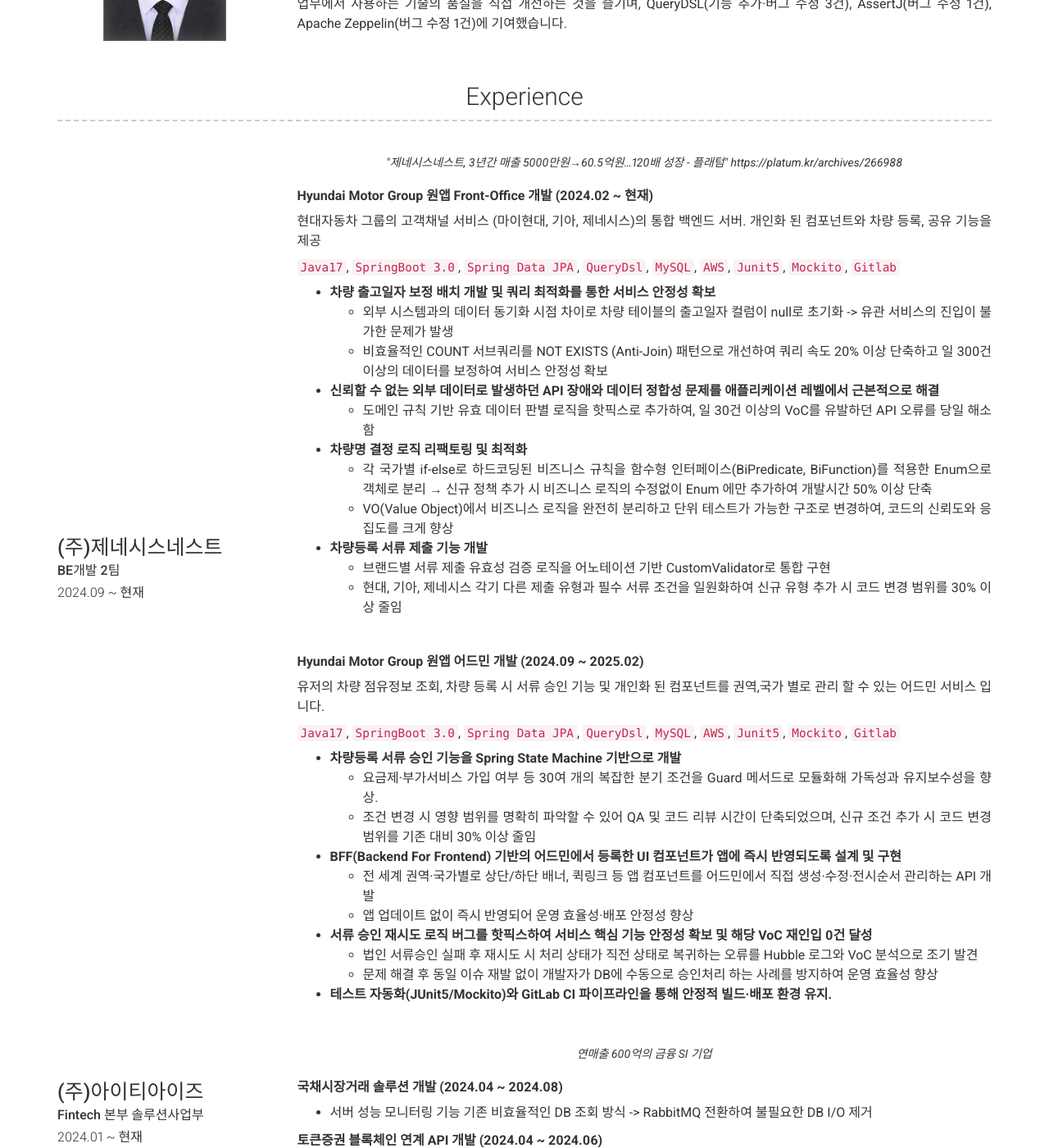
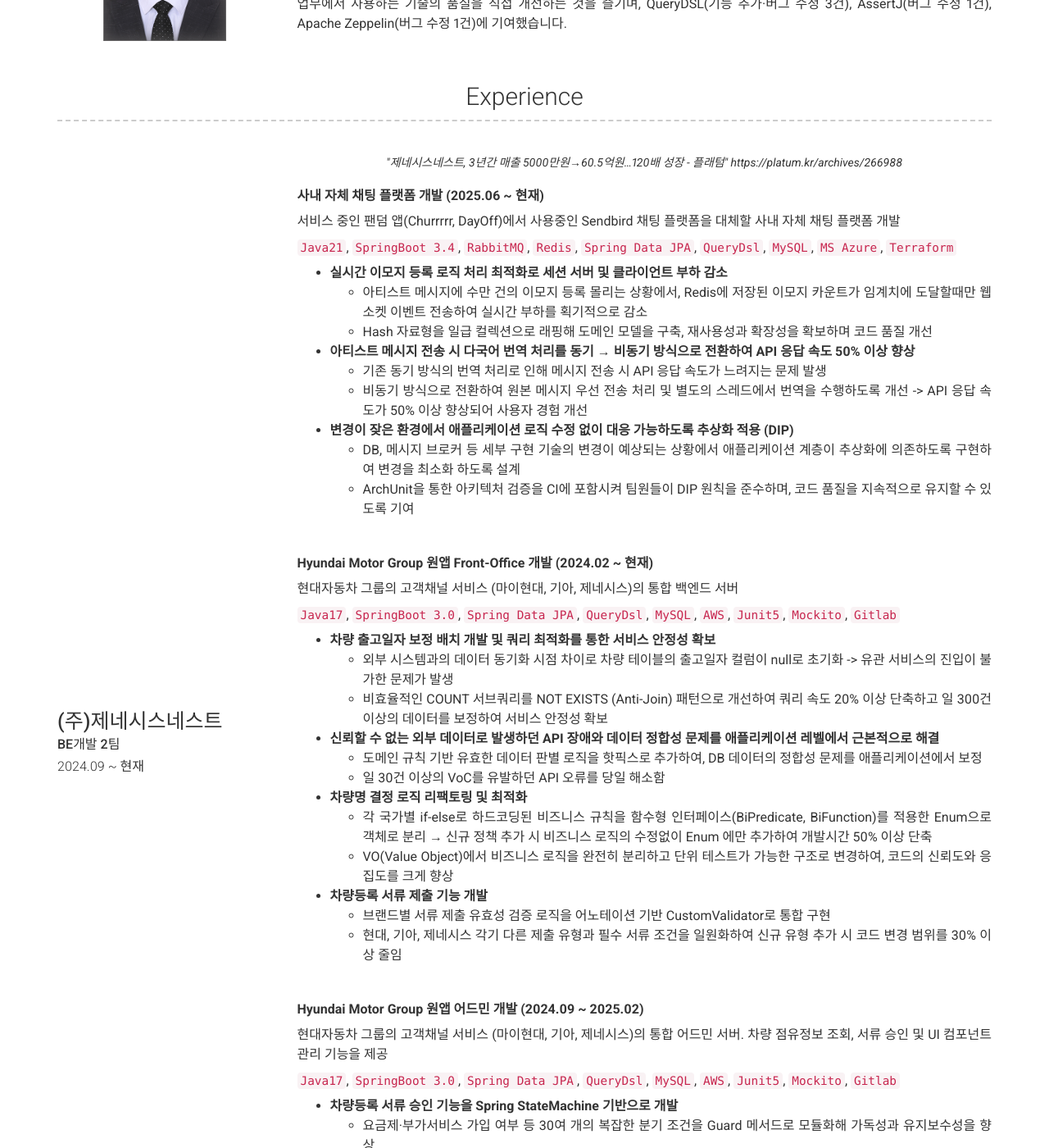
Before and after one commit to chadongmin/chadongmin.github.io, a Jekyll site: the page built from index.md, in a window 1280 px wide and 1400 px high, scrolled down 479 px. Shown: the whole window at 82% size. Built offline with Jekyll 4.4.1, drawn with Linux system fonts in a browser that asks for light colours; nearby versions of some CDN libraries.

Commit message:
프로젝트 수정

```diff
--- a/_config.yml
+++ b/_config.yml
@@ -71,9 +71,30 @@ content:
 
         description: | # this will include new lines to allow paragraphs
 
+          **사내 자체 채팅 플랫폼 개발 (2025.06 ~ 현재)**
+
+          서비스 중인 팬덤 앱(Churrrrr, DayOff)에서 사용중인 Sendbird 채팅 플랫폼을 대체할 사내 자체 채팅 플랫폼 개발
+
+          `Java21`, `SpringBoot 3.4`, `RabbitMQ`, `Redis`, `Spring Data JPA`, `QueryDsl`, `MySQL`, `MS Azure`, `Terraform`
+
+          - **실시간 이모지 등록 로직 처리 최적화로 세션 서버 및 클라이언트 부하 감소**
+              - 아티스트 메시지에 수만 건의 이모지 등록 몰리는 상황에서, Redis에 저장된 이모지 카운트가 임계치에 도달할때만 웹소켓 이벤트 전송하여 실시간 부하를 획기적으로 감소
+              - Hash 자료형을 일급 컬렉션으로 래핑해 도메인 모델을 구축, 재사용성과 확장성을 확보하며 코드 품질 개선
+
+          - **아티스트 메시지 전송 시 다국어 번역 처리를 동기 → 비동기 방식으로 전환하여 API 응답 속도 50% 이상 향상**
+              - 기존 동기 방식의 번역 처리로 인해 메시지 전송 시 API 응답 속도가 느려지는 문제 발생
+              - 비동기 방식으로 전환하여 원본 메시지 우선 전송 처리 및 별도의 스레드에서 번역을 수행하도록 개선 -> API 응답 속도가 50% 이상 향상되어 사용자 경험 개선
+
+
+          - **변경이 잦은 환경에서 애플리케이션 로직 수정 없이 대응 가능하도록 추상화 적용 (DIP)**
+              - DB, 메시지 브로커 등 세부 구현 기술의 변경이 예상되는 상황에서 애플리케이션 계층이 추상화에 의존하도록 구현하여 변경을 최소화 하도록 설계
+              - ArchUnit을 통한 아키텍처 검증을 CI에 포함시켜 팀원들이 DIP 원칙을 준수하며, 코드 품질을 지속적으로 유지할 수 있도록 기여
+
+          <br>
+
           **Hyundai Motor Group 원앱 Front-Office 개발 (2024.02 ~ 현재)**
 
-          현대자동차 그룹의 고객채널 서비스 (마이현대, 기아, 제네시스)의 통합 백엔드 서버. 개인화 된 컴포넌트와 차량 등록, 공유 기능을 제공
+          현대자동차 그룹의 고객채널 서비스 (마이현대, 기아, 제네시스)의 통합 백엔드 서버
 
             `Java17`, `SpringBoot 3.0`, `Spring Data JPA`, `QueryDsl`, `MySQL`, `AWS`, `Junit5`, `Mockito`, `Gitlab`
 
@@ -83,7 +104,8 @@ content:
 
 
           - **신뢰할 수 없는 외부 데이터로 발생하던 API 장애와 데이터 정합성 문제를 애플리케이션 레벨에서 근본적으로 해결**
-            - 도메인 규칙 기반 유효 데이터 판별 로직을 핫픽스로 추가하여, 일 30건 이상의 VoC를 유발하던 API 오류를 당일 해소함
+            - 도메인 규칙 기반 유효한 데이터 판별 로직을 핫픽스로 추가하여, DB 데이터의 정합성 문제를 애플리케이션에서 보정
+            - 일 30건 이상의 VoC를 유발하던 API 오류를 당일 해소함
 
 
           - **차량명 결정 로직 리팩토링 및 최적화**
@@ -100,11 +122,11 @@ content:
 
           **Hyundai Motor Group 원앱 어드민 개발 (2024.09 ~ 2025.02)**
 
-            유저의 차량 점유정보 조회, 차량 등록 시 서류 승인 기능 및 개인화 된 컴포넌트를 권역,국가 별로 관리 할 수 있는 어드민 서비스 입니다.
+            현대자동차 그룹의 고객채널 서비스 (마이현대, 기아, 제네시스)의 통합 어드민 서버. 차량 점유정보 조회, 서류 승인 및 UI 컴포넌트 관리 기능을 제공
 
             `Java17`, `SpringBoot 3.0`, `Spring Data JPA`, `QueryDsl`, `MySQL`, `AWS`, `Junit5`, `Mockito`, `Gitlab`
 
-          - **차량등록 서류 승인 기능을 Spring State Machine 기반으로 개발**
+          - **차량등록 서류 승인 기능을 Spring StateMachine 기반으로 개발**
             - 요금제·부가서비스 가입 여부 등 30여 개의 복잡한 분기 조건을 Guard 메서드로 모듈화해 가독성과 유지보수성을 향상.
             - 조건 변경 시 영향 범위를 명확히 파악할 수 있어 QA 및 코드 리뷰 시간이 단축되었으며, 신규 조건 추가 시 코드 변경 범위를 기존 대비 30% 이상 줄임
 
```
Also changed, not shown: 1 other file.
